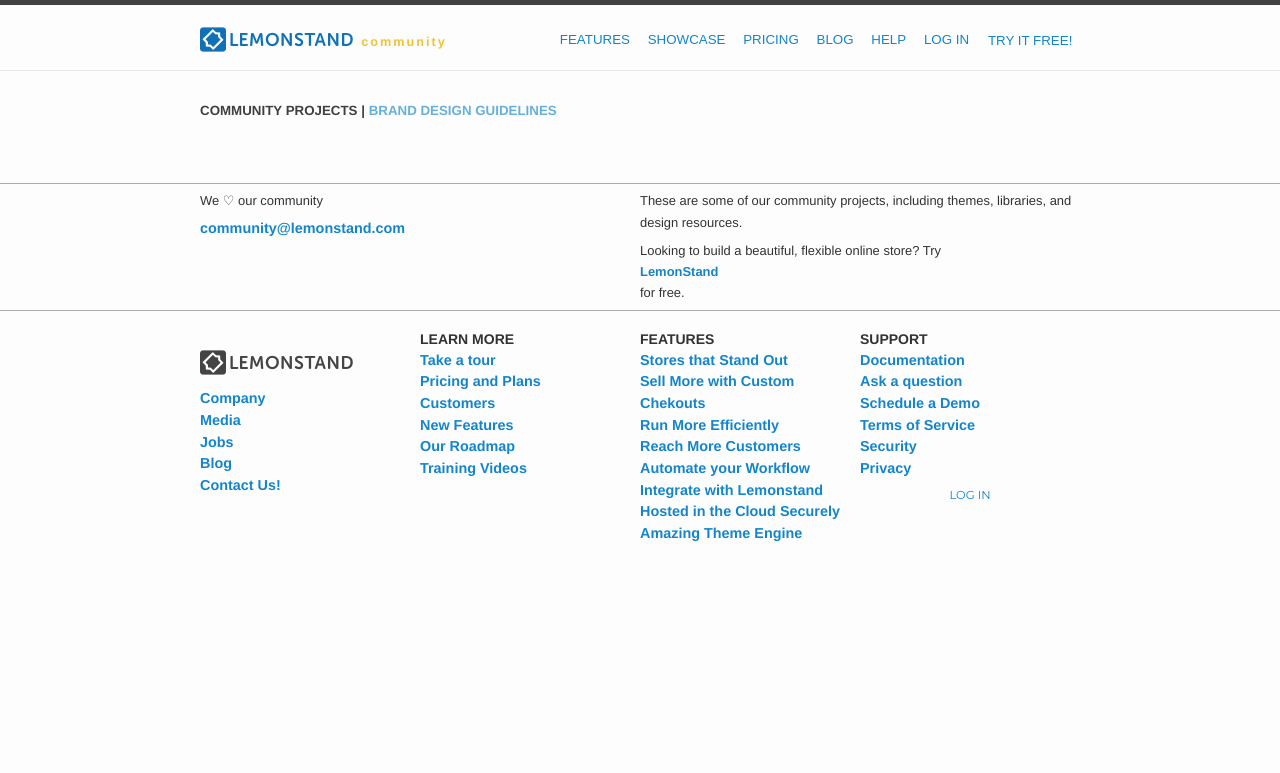
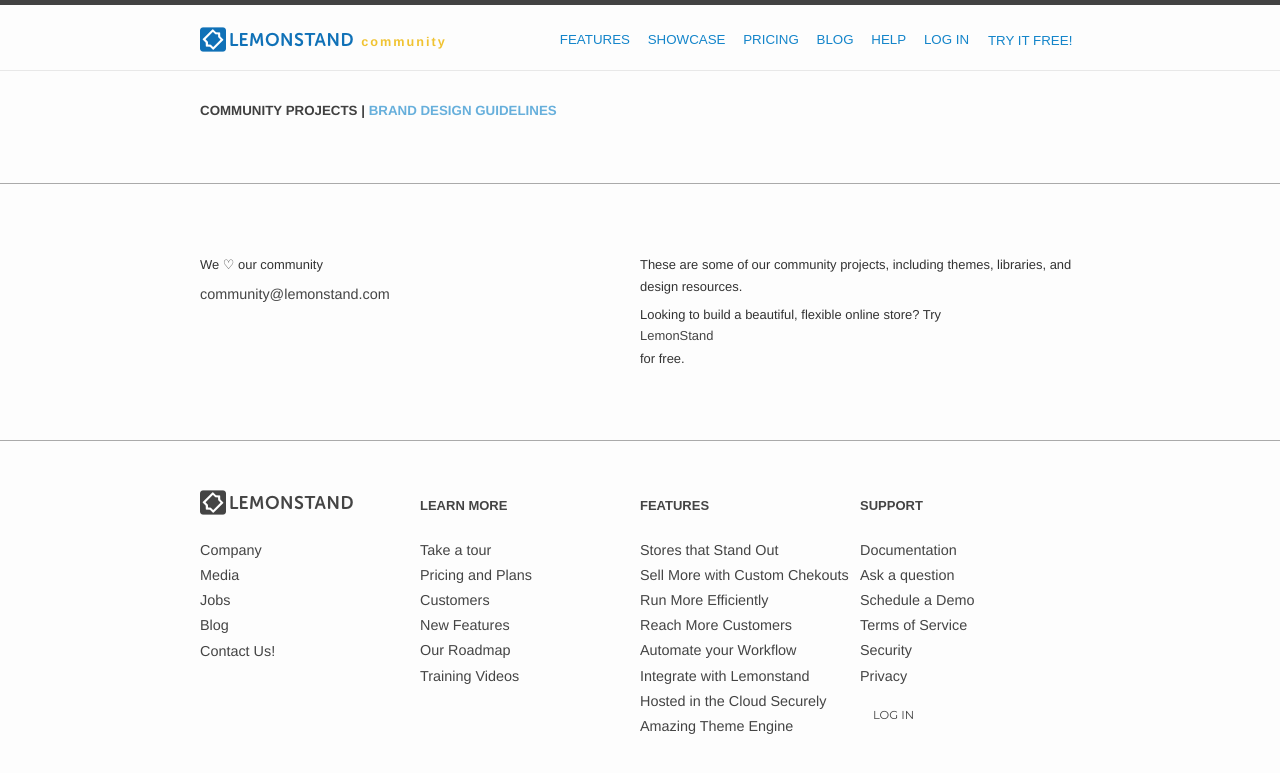
Before and after one commit to lemonstand/lemonstand.github.com, a Jekyll site: the page built from index.html, in a window 1280 px wide. Shown: the top 773 px of the page. Built offline with Jekyll 4.4.1, drawn with Linux system fonts in a browser that asks for light colours; nearby versions of some CDN libraries.

Commit message:
First pass of footer styles.

```diff
--- a/_includes/footer.html
+++ b/_includes/footer.html
@@ -7,9 +7,9 @@
     <ul>
         <li>
             <nav>
-                <h2><a class="site-title" href="{{ site.baseurl }}/">
+                <a class="site-title" href="{{ site.baseurl }}/">
                     <img src="/assets/ls-logo-v2-dark.png" alt="{{ site.title }}"/>
-                </a></h2>
+                </a>
                 <a href="http://lemonstand.com/about/company">Company</a>
                 <a href="http://lemonstand.com/about/media">Media</a>
                 <a href="http://lemonstand.com/about/jobs">Jobs</a>
@@ -28,7 +28,7 @@
                 <a href="http://lemonstand.com/">Training Videos</a>
             </nav>
         </li>
-        <li>
+        <li class="features">
             <nav>
                 <h2>Features</h2>
 
--- a/_sass/_brand.scss
+++ b/_sass/_brand.scss
@@ -42,8 +42,13 @@
     border-bottom: 1px solid #aaa;
     border-top: 1px solid #aaa;
 }
-footer.lemonstand,
-footer.community {
+footer {
+    padding-top: 2em; padding-bottom: 1em;
+
+    &.community {
+        padding-top: 4em; padding-bottom: 4em;
+    }
+
 	ul {
         margin: 0; padding: 0;
 		li {
@@ -57,13 +62,29 @@
             }
 
             h2 {
-                font-size: 14px;
+                font-size: 13px;
                 text-transform: uppercase;
                 font-weight: 700;
+                color: #444;
+                font-family: "Museo Rounded", sans-serif;
+                margin-top: 2em;
+                margin-bottom: 2em;
             }
+
             a {
                 display: block;
                 clear: both;
+                font-weight: 100;
+                color: #444 !important;
+                line-height: 175%;
+
+                &.site-title {
+                    margin-bottom: .35em;
+                }
+
+                &.btn {
+                    margin-top: 1em;
+                }
             }
 		}
 	}
```
